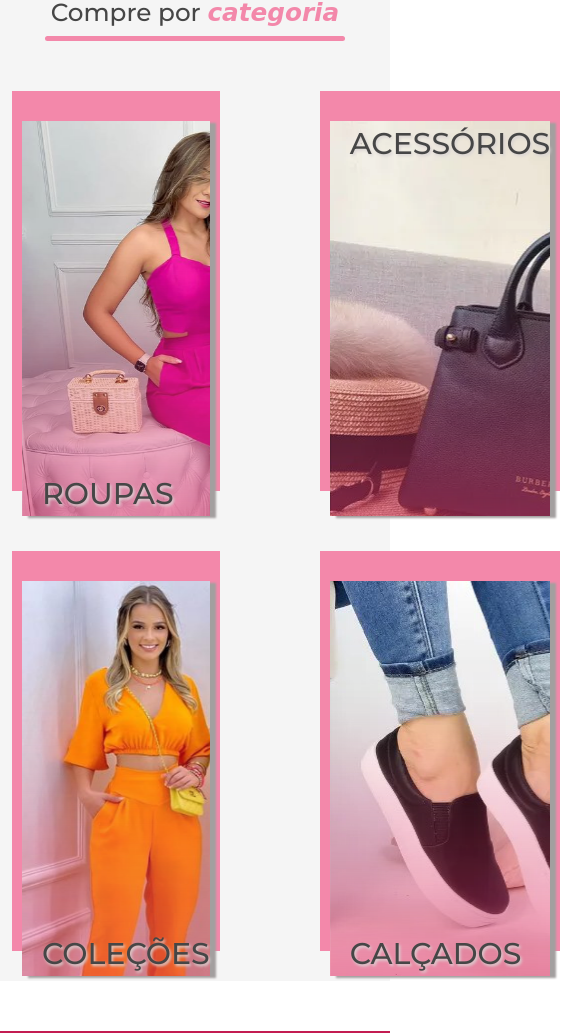
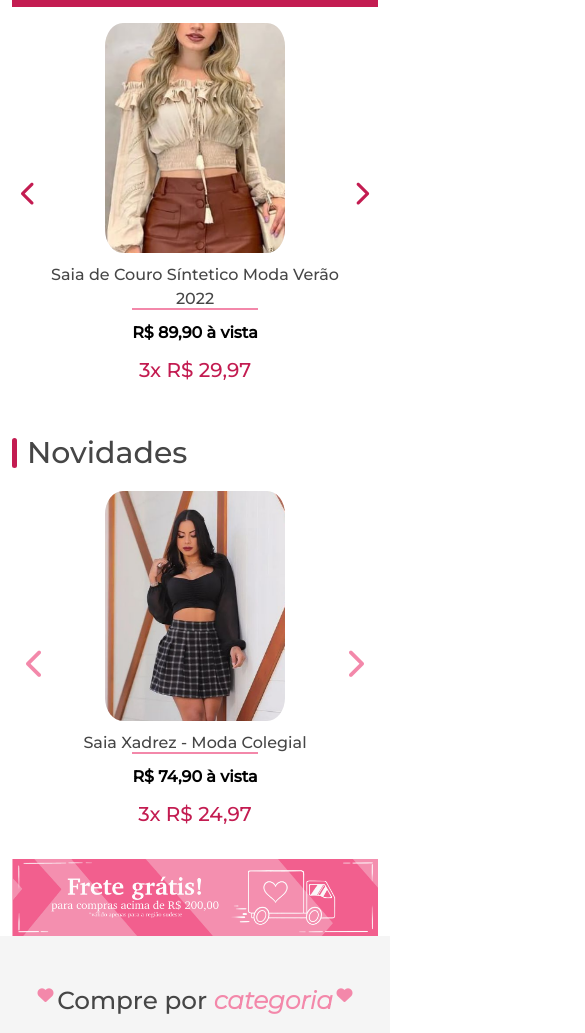
Before and after one commit to VannaKings/LojaDihLu, a plain HTML site: page index.html in a window 390 px wide. Shown: the part 964-1997 px from the top of the page, 585 px wide, since content can reach past the window. Drawn offline with nearby package versions, Linux system fonts and the light colour scheme.

Commit message:
alteração na responsividade

```diff
--- a/CSS/index.css
+++ b/CSS/index.css
@@ -61,8 +61,8 @@
 
 .promocoes .container
 {
-  display: flex;
-  justify-content: space-between;
+    display: flex;
+    justify-content: space-between;
 }
 .promocoes img
 {
@@ -70,10 +70,39 @@
     width: 380px;
 }
 
-/* Carrossel */
+/* Carrossel geral */
+
 .carrossel{
-    max-width: 1200px;
+    max-width: 100%;
+    height: 100%;
 }
+
+.container-carrossel{
+    display: flex;
+    justify-content: center;
+    align-items: center;
+    max-width: 100%;
+
+    position: relative;
+    margin: 0 20px;
+}
+
+.carrossel .slick-list
+{
+    height: 100%;
+    max-width: 100%;
+}
+
+/* .carrosel .slick-slide
+{
+    height: 100%;
+} */
+
+.slick-slide img
+{
+    display: initial !important;
+}
+
 .tituloSecao
 {
     color: var(--preto);
@@ -87,109 +116,75 @@
     color: var(--preto);
 }
 
+.arrow {
 
-.container-tituloSecao
-{
-    display: flex;
-    align-items: center;
-    max-width: 1180px;
-    margin: 20px auto;
-}
-
-.decoracao2
-{
-    background-color: var(--rosaEscuro);
-    width: 5px;
-    height: 30px;
-    border-radius: 5px;
-}
-
-
-.carrosel figure{
-    margin:0 30px;
-    display: flex;
-    flex-direction: column;
-    align-items: center;
-}
-
-.carrosel figure img{
-    height: 200px;
-    width: 235px;
-}
-.arrow {
-    margin: 0 10px;
-    width: 50px;
+    width: 10%;
     height: 50px;
     cursor: pointer;
     vertical-align: middle;
     margin-bottom: 5%;
 }
 
-.carrosel figcaption{
-    width: 220px;
-    text-align: center;
-}
-figcaption{
-    width: 225px;
-}
 #arrow-prev1, #arrow-prev2{
-    font-size: 40px;
+    font-size: 30px;
     color: var(--rosa);
-    margin-left: 30px;
+
+    position: absolute;
+    left: -4%;
+    z-index: 1;
 }
 
-#arrow-next1{
+#arrow-next1, #arrow-next2{
+    position: absolute;
+    right: -4%;
+    z-index: 1;
 
-    font-size: 40px;
+    font-size: 30px;
     color: var(--rosa);
-    position: absolute;
-    right: 25px;
 }
 
-#arrow-prev2 , #arrow-next2{
-    font-size: 40px;
-    color: white;
-}
-
-.container-carrossel{
-    display: flex;
-    justify-content: center;
-    width: 100%;
-    align-items: center;
-}
-.destaques-carrossel, .novidades-carrossel,.avaliacoes-carrossel{
-    margin-top: 50px;
+.destaques-carrossel, .novidades-carrossel{
+    padding-top: 20px;
     text-align: center;
 }
 
 /* Destaques da semana  */
 
+.container-titulo
+{
+    display: flex;
+    align-items: center;
+    text-align: center;
+    justify-content: center;
+    margin-bottom: 20px;
+}
+
 .tituloPrincipal
 {
-    padding: 10px;
-    width: 450px;
-    margin:auto;
-
+    padding-top: 20px;
     font-size: 30px;
     text-align: center;
-    text-transform: uppercase;
     color: var(--preto);
 }
-.decoracao
+.tituloPrincipal strong
 {
-    background-color: var(--rosaEscuro);
-    width: 300px;
-    height: 5px;
-    border-radius: 10px;
-    margin: 0 auto 20px auto;
+    color: var(--rosaEscuro);
+    font-style: italic;
+}
+.container-titulo i
+{
+    color: var(--rosaEscuro);
+    margin: 0 1%;
+    font-size: 18px;
 }
 
 .container-destaque
 {
     display: flex;
     justify-content: center;
-    max-height: 500px;
+    max-height: 700px;
 }
+
 .container-destaque img
 {
     width: 200px;
@@ -240,54 +235,109 @@ figcaption{
 
 .container-destaque .container-carrossel
 {
-    max-height: 280px;
     max-width: 500px;
+    display: flex;
+    align-items: center;
+    justify-content: center;
 }
 
+.container-carrossel .produtos
+{
+    height: 100%;
+}
 .container-destaque .slick-list
 {
-    max-height: 300px;
-    max-width:400px ;
+    height: 100%;
+    max-width:400px;
 }
+
 .container-destaque .slick-slide
 {
-    margin-right: 10px;
+    margin: 0 !important;
+    height: 100%;
 }
 
 #arrow-prev
 {
-    color: #c31c51;
-    position: relative;
-    left: 27px;
+    color: var(--rosaEscuro);
+    font-size: 25px;
+
+    position: absolute;
     z-index: 1;
-    font-size: 20px;
+    left:-6%;
 }
 #arrow-next
 {
-    color: #c31c51;
-    position: relative;
-    right: 27px;
-    font-size: 20px;
+    position: absolute;
     z-index: 1;
+    right: -6%;
+
+    color: var(--rosaEscuro);
+    font-size: 25px;
+}
+
+/*---- Novidades ----*/
+
+.container-tituloSecao
+{
+    display: flex;
+    align-items: center;
+    max-width: 1050px;
+    margin: 20px auto;
+}
+
+.decoracao2
+{
+    background-color: var(--rosaEscuro);
+    width: 5px;
+    height: 30px;
+    border-radius: 5px;
+}
+
+/* Seção banner */
+
+.secao-banner .container
+{
+    display: flex;
+    justify-content: center;
+}
+.secao-banner img
+{
+    width: 100%;
+    max-width: 1000px;
 }
 
 /* Seção Menu */
-
 .secaoMenu .container
 {
+    padding: 30px 10px;
+}
+.secaoMenu .container-categoria
+{
     display: grid;
-    grid-template-columns: 1fr 1fr;
-    grid-column-gap: 100px;
+    grid-template-columns: 0.7fr 0.7fr;
+    grid-column-gap: 5%;
     max-width: 1000px;
+    margin: auto;
 }
-
-.secaoMenu h2 strong
+.container-titulo-categorias
+{
+    display: flex;
+    align-items: center;
+    text-align: center;
+    justify-content: center;
+}
+.container-titulo-categorias h2 strong
 {
     color: var(--rosa);
     font-style: italic;
-    font-family: cursive;
 }
-
+.container-titulo-categorias i
+{
+    font-size: 16px;
+    color: var(--rosa);
+    margin: 0 1%;
+}
 .secaoMenu .fundo div
 {
     cursor: pointer;
@@ -297,7 +347,7 @@ figcaption{
     max-width: 400px;
     max-height: 500px;
     margin: 30px 10px;
-    box-shadow: 6px 2px 2px rgb(163, 159, 159);
+    box-shadow: 0.3em 0.2em 0.2em rgb(163, 159, 159);
 }
 .secaoMenu .fundo
 {
@@ -310,6 +360,9 @@ figcaption{
 {
     background-image: url(../imgs/image2.png);
     background-repeat: no-repeat;
+    padding-top: 0 !important;
+    padding-bottom: 350px;
+    max-height: 400px;
 }
 
 .acessorios
@@ -368,42 +421,6 @@ figcaption{
     color: var(--preto);
 }
 
-/* Seção Avaliação */
-
-.secaoAvaliacao
-{
-    background-color: var(--rosaEscuro);
-}
-.avaliacoes-carrossel
-{
-    display: flex;
-    flex-direction: column;
-    justify-content: center;
-    align-items: center;
-    color: var(--corLetras);
-    padding: 30px 0;
-}
-.avaliacoes-carrossel h2
-{
-    color: white;
-    margin-bottom: 50px;
-    font-size: 24px;
-}
-
-.avaliacoes-carrossel .carrossel div
-{
-    margin:0 20px;
-    max-width: 1fr;
-}
-.avaliacoes-carrossel p
-{
-    font-style: italic;
-    color: white;
-}
-.avaliacoes-carrossel .nomeCliente
-{
-    float: right;
-}
 
 /* Responsividade para dispositivos móveis */
 
@@ -423,22 +440,24 @@ figcaption{
 
     /* seção de destaques */
 
+    .container-destaque
+    {
+        flex-direction: column;
+    }
     .destaques-carrossel{
         margin-top: 15px;
     }
-    .destaques-carrossel .container-carrossel{
+
+    /* seção de novidades */
+    /* .novidades-carrossel{
         display: none;
+    } */
+
+    /* seção de menu */
+    .secaoMenu .container-categoria{
+        grid-template-columns: 1fr;
     }
 
-    /* seção de novidades */
-    .novidades-carrossel{
-        display: none;
-    }
-
-    /* seção de menu */
-    .secaoMenu .container{
-        max-width: 100%;
-    }
     /* .secaoMenu .fundo div{
         max-width: 200px;
         max-height: 250px;
--- a/CSS/produtos.css
+++ b/CSS/produtos.css
@@ -17,20 +17,30 @@
 }
 /* Seção roupas ---- Cabeçalho */
 
-.secaoCabecalho
+.secao-cabecalho
 {
     background-color: var(--rosaEscuro);
     height: 100px;
 }
 
-.secaoCabecalho .container
+.secao-cabecalho .container
 {
     display: flex;
     height: 100%;
     align-items: center;
     justify-content: center;
 }
-.secaoCabecalho_titulo p
+.container-titulo-produtos
+{
+    display: flex;
+
+}
+.container-titulo-produtos i
+{
+    color: white;
+    margin: 0 5%;
+}
+.container-titulo-produtos h1
 {
     color: white;
     font-size: 34px;
@@ -139,21 +149,21 @@
     padding-top: 10px;
     text-align: center;
     margin-bottom: 10px;
+}
 
-
-}
 .produto strong
 {
     border-top: 2px solid var(--rosa);
-    padding-top: 15px;
+    padding-top: 4%;
     font-weight: bold;
     color: black;
 }
 .produto img
 {
-
     width: 180px;
     height: 230px;
+    object-fit: cover;
+    border-radius: 10%;
 }
 .produto .preco
 {
--- a/JS/funcoes.js
+++ b/JS/funcoes.js
@@ -45,7 +45,7 @@ $('.destaque').slick({
     nextArrow: $("#arrow-next1"),
     responsive: [
       {
-        breakpoint: 1024,
+        breakpoint: 1100,
         settings: {
           slidesToShow: 3,
           slidesToScroll: 1,
@@ -55,7 +55,7 @@ $('.destaque').slick({
       {
         breakpoint: 800,
         settings: {
-          slidesToShow: 1,
+          slidesToShow: 2,
           slidesToScroll: 1
         }
       },
@@ -70,39 +70,3 @@ $('.destaque').slick({
       // instead of a settings object
     ]
   });
-  $('.avaliacao').slick({
-    infinite: true,
-    speed: 300,
-    slidesToShow: 3,
-    slidesToScroll: 1,
-    // autoplay: true,
-    // autoplaySpeed: 2000,
-    prevArrow: $("#arrow-prev2"),
-    nextArrow: $("#arrow-next2"),
-    responsive: [
-      {
-        breakpoint: 1024,
-        settings: {
-          slidesToShow: 2,
-          slidesToScroll: 1,
-          infinite: true
-        }
-      },
-      {
-        breakpoint: 600,
-        settings: {
-          slidesToShow: 1,
-          slidesToScroll: 1
-        }
-      },
-      {
-        breakpoint: 480,
-        settings: {
-          slidesToShow: 1,
-          slidesToScroll: 1
-        }
-      }      // You can unslick at a given breakpoint now by adding:
-      // settings: "unslick"
-      // instead of a settings object
-    ]
-  });
--- a/index.html
+++ b/index.html
@@ -20,6 +20,7 @@
     <!-- CSS -->
     <link rel="stylesheet" href="CSS/main.css">
     <link rel="stylesheet" href="CSS/index.css">
+    <link rel="stylesheet" href="CSS/produtos.css">
 
     <!--Icones font awesome-->
     <script src="https://kit.fontawesome.com/0169495cc4.js" crossorigin="anonymous"></script>
@@ -40,6 +41,7 @@
     <div id="header"></div>
     <main>
       <section class="carroselBanner">
+        <div class="container-bootstrap">
           <!-- Carrosel -->
           <div id="carouselExampleIndicators" class="carousel slide" data-bs-ride="carousel">
             <div class="carousel-indicators">
@@ -67,6 +69,7 @@
               <span class="visually-hidden">Next</span>
             </button>
           </div>
+        </div>
       </section>
       <section class="vantagens">
         <div class="container">
@@ -88,13 +91,15 @@
       <section>
         <!-- Carrosel -->
         <div class="destaques-carrossel">
+
+          <div class="container">
+
             <div class="container-titulo">
-
+              <i class="fa-solid fa-heart"></i>
               <h2 class="tituloPrincipal">
-              <!-- <i class="fa-solid fa-ranking-star"></i>  -->
-              Destaque da semana
+                Destaque da <strong> semana </strong>
               </h2>
-            <div class="decoracao"></div>
+              <i class="fa-solid fa-heart"></i>
             </div>
 
             <div class="container-destaque">
@@ -109,7 +114,18 @@
               <div class="container-carrossel">
                 <div id="arrow-prev" class="arrow"><i class="fa-solid fa-chevron-left"></i></div>
                 <div class="carrossel destaque responsive">
-                  <figure><img src="imgs/Vestidos/vestido-acinturado-floral.JPG" alt=""><figcaption><p>Roupinha 1</p>R$: XX,XX</figcaption></figure>
+                    <div class="produto">
+                      <img src="imgs/Saias/saia-couro.png" alt="conjunto">
+                      <p class="nome">Saia de Couro Síntetico  Moda Verão 2022</p>
+                      <strong> R$ 89,90 à vista</strong>
+                      <p class="preco">3x R$ 29,97</p>
+                    </div>
+                    <div class="produto">
+                      <img src="imgs/Vestidos/vestido-macaquinho.png" alt="sobretudo">
+                      <p class="nome">Vestido Macaquinho Acinturado</p>
+                      <strong> R$ 129,90 à vista</strong>
+                      <p class="preco">6x R$ 25,98</p>
+                    </div>
                     <figure><img src="imgs/placeholder.png" alt=""><figcaption><p>Roupinha 2</p>R$: XX,XX</figcaption></figure>
                     <figure><img src="imgs/placeholder.png" alt=""><figcaption><p>Roupinha 3</p>R$: XX,XX</figcaption></figure>
                     <figure><img src="imgs/placeholder.png" alt=""><figcaption><p>Roupinha 4</p>R$: XX,XX</figcaption></figure>
@@ -123,12 +139,12 @@
 
             </div>
           </div>
-
+        </div>
       </section>
       <!-- Carrosel novidades -->
       <section>
         <div class="novidades-carrossel">
-
+          <div class="container">
             <div class="container-tituloSecao">
               <div class="decoracao2"></div>
               <h3 class="tituloSecao">
@@ -139,27 +155,79 @@
             <div class="container-carrossel">
               <div id="arrow-prev1" class="arrow"><i class="fa-solid fa-chevron-left"></i></div>
               <div class="carrossel novidade responsive">
-                <figure><img src="imgs/placeholder.png" alt=""><figcaption><p>Roupinha 1</p>R$: XX,XX</figcaption></figure>
-                <figure><img src="imgs/placeholder.png" alt=""><figcaption><p>Roupinha 2</p>R$: XX,XX</figcaption></figure>
-                <figure><img src="imgs/placeholder.png" alt=""><figcaption><p>Roupinha 3</p>R$: XX,XX</figcaption></figure>
-                <figure><img src="imgs/placeholder.png" alt=""><figcaption><p>Roupinha 4</p>R$: XX,XX</figcaption></figure>
-                <figure><img src="imgs/placeholder.png" alt=""><figcaption><p>Roupinha 5</p>R$: XX,XX</figcaption></figure>
-                <figure><img src="imgs/placeholder.png" alt=""><figcaption><p>Roupinha 6</p>R$: XX,XX</figcaption></figure>
-                <figure><img src="imgs/placeholder.png" alt=""><figcaption><p>Roupinha 7</p>R$: XX,XX</figcaption></figure>
-                <figure><img src="imgs/placeholder.png" alt=""><figcaption><p>Roupinha 8</p>R$: XX,XX</figcaption></figure>
+                <div class="produto">
+                  <img src="imgs/Saias/saia-xadrez.png" alt="">
+                  <p class="nome"> Saia Xadrez - Moda Colegial</p>
+                  <strong> R$ 74,90 à vista</strong>
+                  <p class="preco">3x R$ 24,97</p>
+                </div>
+                <div class="produto">
+                  <img src="imgs/Saias/saia-xadrez.png" alt="">
+                  <p class="nome"> Saia Xadrez - Moda Colegial</p>
+                  <strong> R$ 74,90 à vista</strong>
+                  <p class="preco">3x R$ 24,97</p>
+                </div>
+                <div class="produto">
+                  <img src="imgs/Saias/saia-xadrez.png" alt="">
+                  <p class="nome"> Saia Xadrez - Moda Colegial</p>
+                  <strong> R$ 74,90 à vista</strong>
+                  <p class="preco">3x R$ 24,97</p>
+                </div>
+                <div class="produto">
+                  <img src="imgs/Saias/saia-xadrez.png" alt="">
+                  <p class="nome"> Saia Xadrez - Moda Colegial</p>
+                  <strong> R$ 74,90 à vista</strong>
+                  <p class="preco">3x R$ 24,97</p>
+                </div>
+                <div class="produto">
+                  <img src="imgs/Saias/saia-xadrez.png" alt="">
+                  <p class="nome"> Saia Xadrez - Moda Colegial</p>
+                  <strong> R$ 74,90 à vista</strong>
+                  <p class="preco">3x R$ 24,97</p>
+                </div>
+                <div class="produto">
+                  <img src="imgs/Saias/saia-xadrez.png" alt="">
+                  <p class="nome"> Saia Xadrez - Moda Colegial</p>
+                  <strong> R$ 74,90 à vista</strong>
+                  <p class="preco">3x R$ 24,97</p>
+                </div>
+                <div class="produto">
+                  <img src="imgs/Saias/saia-xadrez.png" alt="">
+                  <p class="nome"> Saia Xadrez - Moda Colegial</p>
+                  <strong> R$ 74,90 à vista</strong>
+                  <p class="preco">3x R$ 24,97</p>
+                </div>
               </div>
               <div id="arrow-next1" class="arrow"><i class="fa-solid fa-chevron-right"></i></div>
             </div>
+          </div>
+        </div>
+
+      </section>
+
+      <section class="secao-banner">
+
+        <div class="container">
+
+          <div class="banner">
+            <img src="imgs/frete-gratis.gif">
+          </div>
+
         </div>
 
       </section>
 
       <section class="secaoMenu">
 
+        <div class="container">
+
+          <div class="container-titulo-categorias">
+            <i class="fa-solid fa-heart"></i>
             <h2> Compre por <strong>categoria</strong></h2>
-        <div class="decoracao"></div>
+            <i class="fa-solid fa-heart"></i>
+          </div>
 
-        <div class="container">
+          <div class="container-categoria">
 
             <div class="fundo">
               <div class="roupas">
@@ -181,45 +249,11 @@
                 <a href="calcados.html">Calçados</a>
               </div>
             </div>
+
           </div>
 
-      </section>
+        </div>
 
-      <!-- Carrosel avaliações -->
-      <section class="secaoAvaliacao">
-        <div class="avaliacoes-carrossel">
-
-          <h2 class="tituloSecao">
-            A satisfação de nossas clientes <i class="fa-solid fa-heart"></i>
-          </h2>
-
-          <div class="container-carrossel">
-            <div id="arrow-prev2" class="arrow"><i class="fa-solid fa-chevron-left"></i></div>
-            <div class="carrossel avaliacao responsive">
-                <div>
-                  <p> "Comprei na Dih e nunca me arrependi, looks incríveis e muito amor no atendimento."</p>
-                  <p class="nomeCliente">Noely Santos</p>
-                </div>
-                <div>
-                  <p>"As roupas são incríveis!! vestem super bem e valorizam meu corpo, fora os produtinhos cósmeticos que são muito bons. Amei!!"</p>
-                  <p class="nomeCliente">Samantha Oliveira</p>
-                </div>
-                <div>
-                  <p>"Recomendo muito!! já virou minha loja favorita, tantas opções lindas e fiquei satisfeita desde a primeira compra."</p>
-                  <p class="nomeCliente">Sabrina Kellyne</p>
-                </div>
-                <div>
-                  <p>"Simplesmente apaixonada por essa loja, produtinhos maravilhosos e roupas super estilosas, comprarei muito aqui ainda."</p>
-                  <p class="nomeCliente">Marisa Mattos</p>
-                </div>
-                <div>
-                  <p>"Despois que comecei a comprar aqui meu astral até subiu, muita gentileza e amor em cada atendimento, além de produtos e roupas muito top!!"</p>
-                  <p class="nomeCliente">Claudia Cristina </p>
-                </div>
-            </div>
-            <div id="arrow-next2" class="arrow"><i class="fa-solid fa-chevron-right"></i></div>
-          </div>
-        </div>
       </section>
 
       <!-- Seção Cadastro -->
```
Also changed, not shown: CSS/main.css (+7 -5 lines), acessorios.html (+5 -3 lines), calcados.html (+5 -3 lines), colecoes.html (+5 -3 lines), footer.html (+1 -1 lines), novidades.html (+5 -3 lines), roupas.html (+5 -3 lines), imgs/FormasDePagamento.PNG, imgs/frete-gratis.gif (added). Lines whose indentation alone changed are shown as unchanged.
